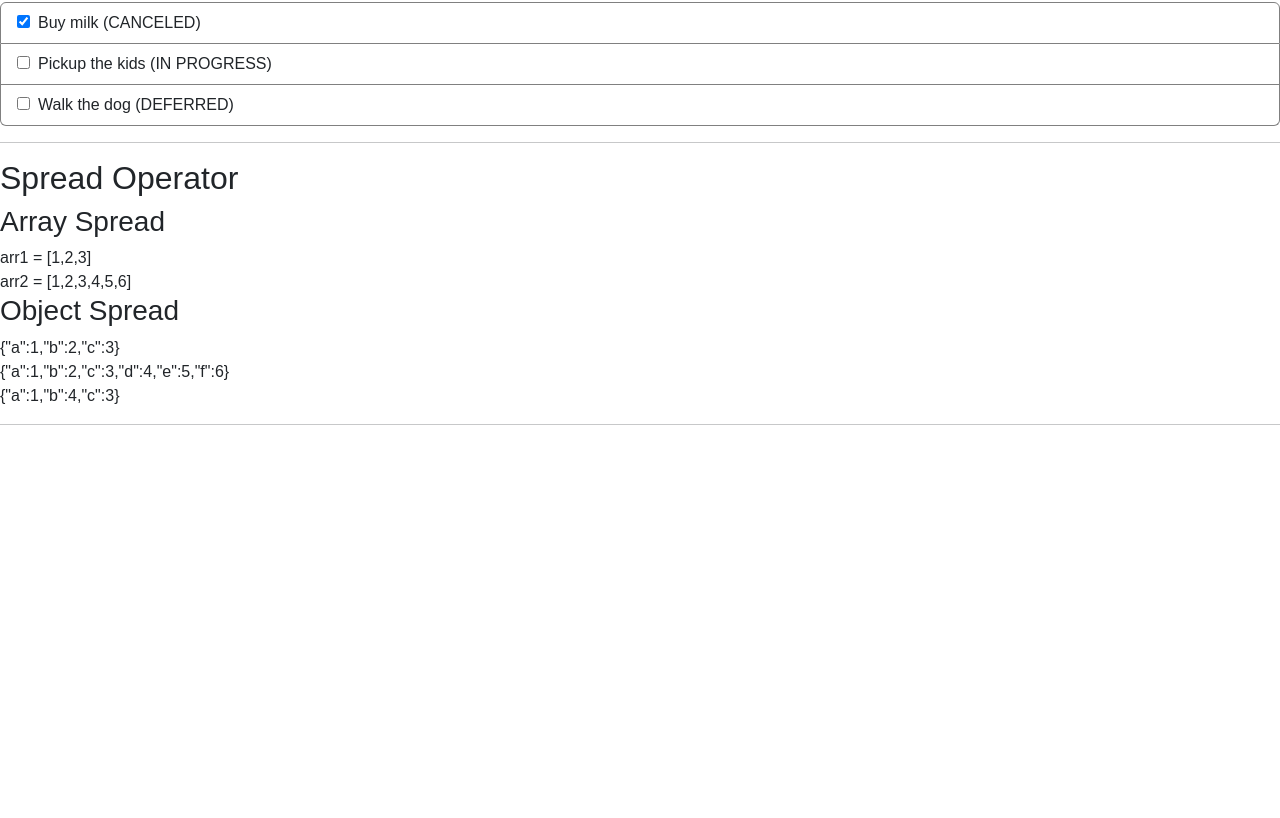
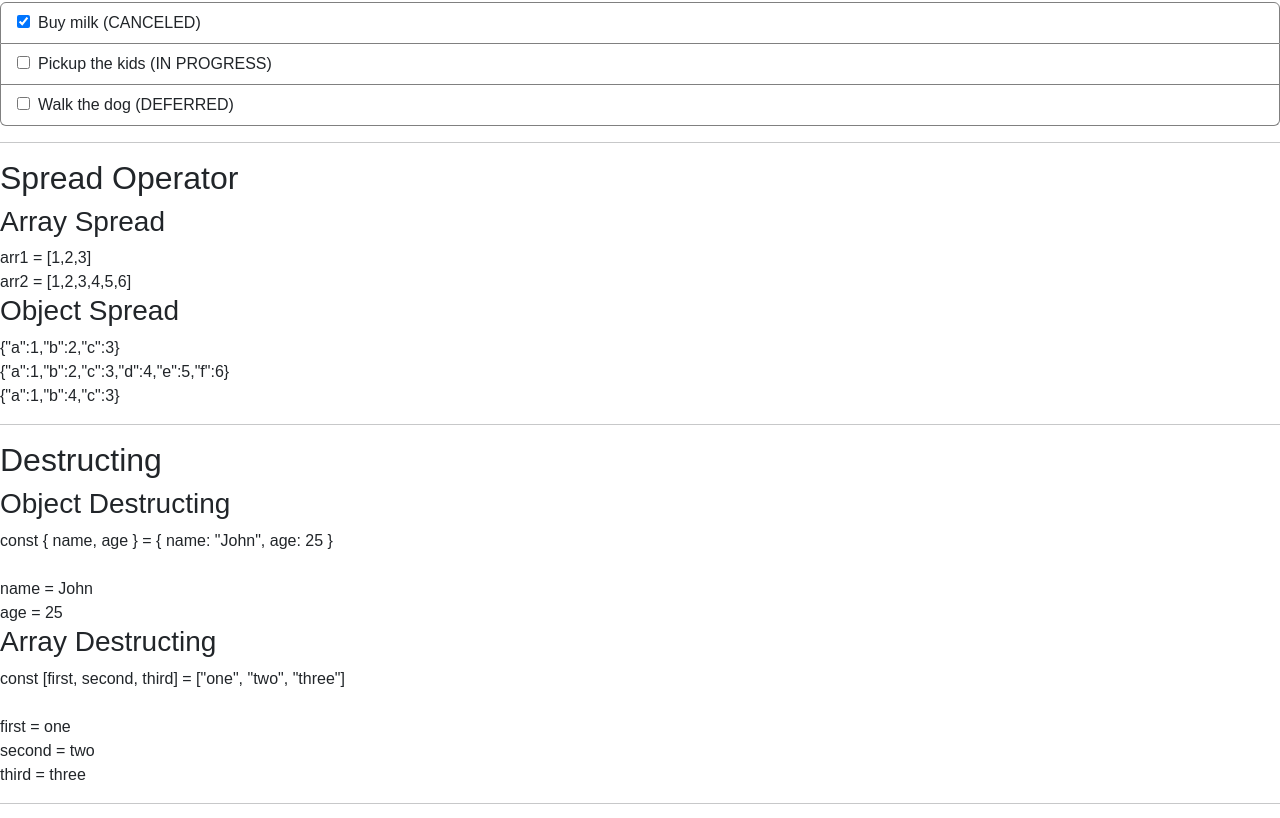
Before and after one commit to abbyelbaum/kambaz-react-web-app, a React (Vite) app: page /#/Labs/Lab3/Lab3 in a window 1280 px wide. Before the commit this address led to /#/Labs/Lab3. Shown: the part 3669-4487 px from the top of the page. Before the commit the page ends 4110 px from the top, so only its background shows below. Built offline with nearby package versions, Linux system fonts and the light colour scheme.

Commit message:
Destructing

```diff
--- /dev/null
+++ b/src/Labs/Lab3/Destructing.tsx
@@ -0,0 +1,21 @@
+export default function Destructing() {
+    const person = {name: "John", age: 25};
+    const {name, age} = person;
+    const numbers = ["one", "two", "three"];
+    const [first, second, third] = numbers;
+    return (
+        <div id="wd-destructing">
+            <h2>Destructing</h2>
+            <h3>Object Destructing</h3>
+            const &#123; name, age &#125; =
+                  &#123; name: "John", age: 25 &#125; <br/><br/>
+            name = {name}<br/>
+            age = {age}
+            <h3>Array Destructing</h3>
+            const [first, second, third] = ["one", "two", "three"]<br/><br/>
+            first = {first}<br/>
+            second = {second}<br/>
+            third = {third}<hr/>
+        </div>
+    );
+}
--- a/src/Labs/Lab3/index.tsx
+++ b/src/Labs/Lab3/index.tsx
@@ -22,6 +22,7 @@
 import TodoItem from "./todos/TodoItem";
 import TodoList from "./todos/TodoList";
 import Spreading from "./Spreading";
+import Destructing from "./Destructing";
 
 export default function Lab3() {
     return (
@@ -51,6 +52,7 @@
             <TodoItem/><hr/>
             <TodoList/>
             <Spreading/>
+            <Destructing/>
         </div>
     );
 }
```
